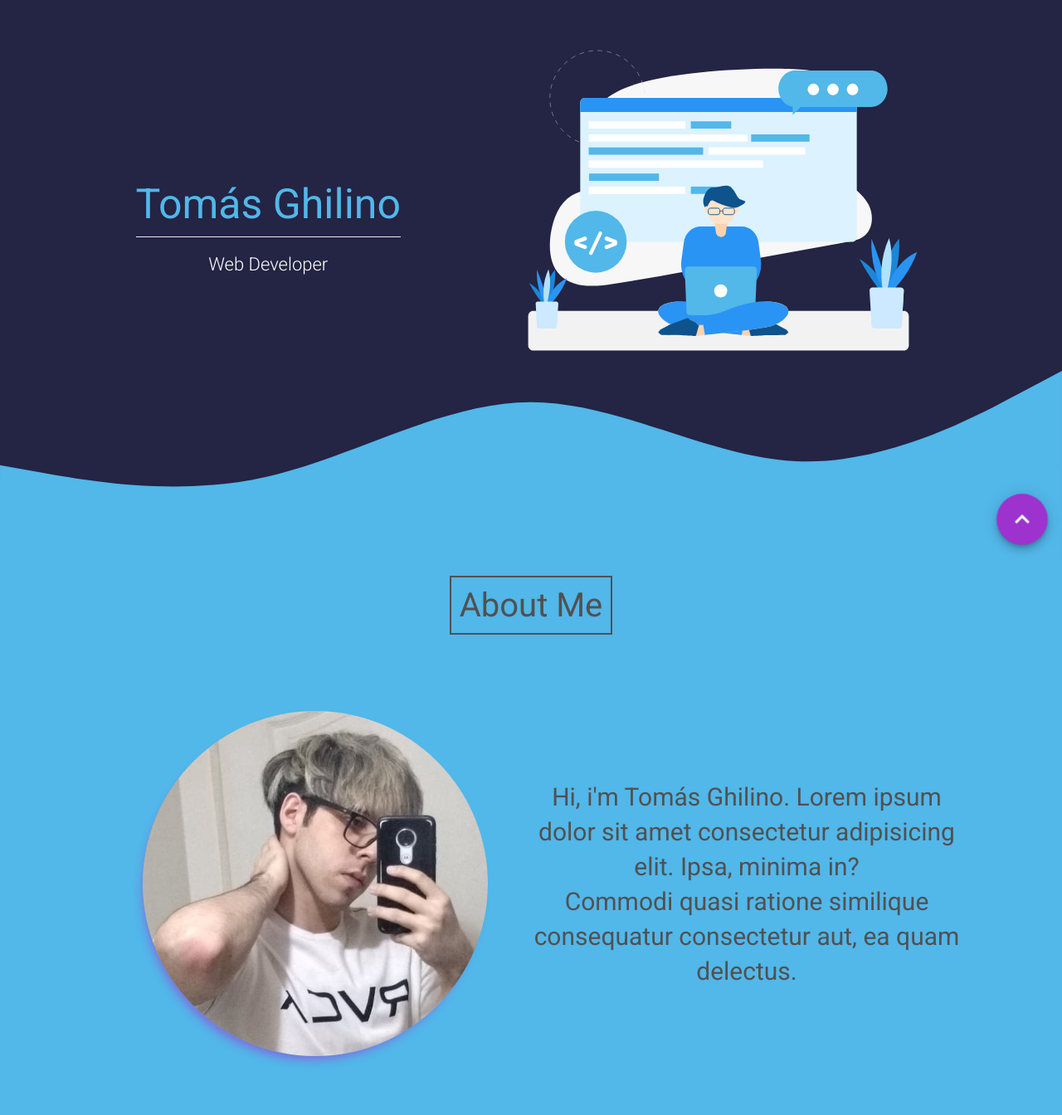
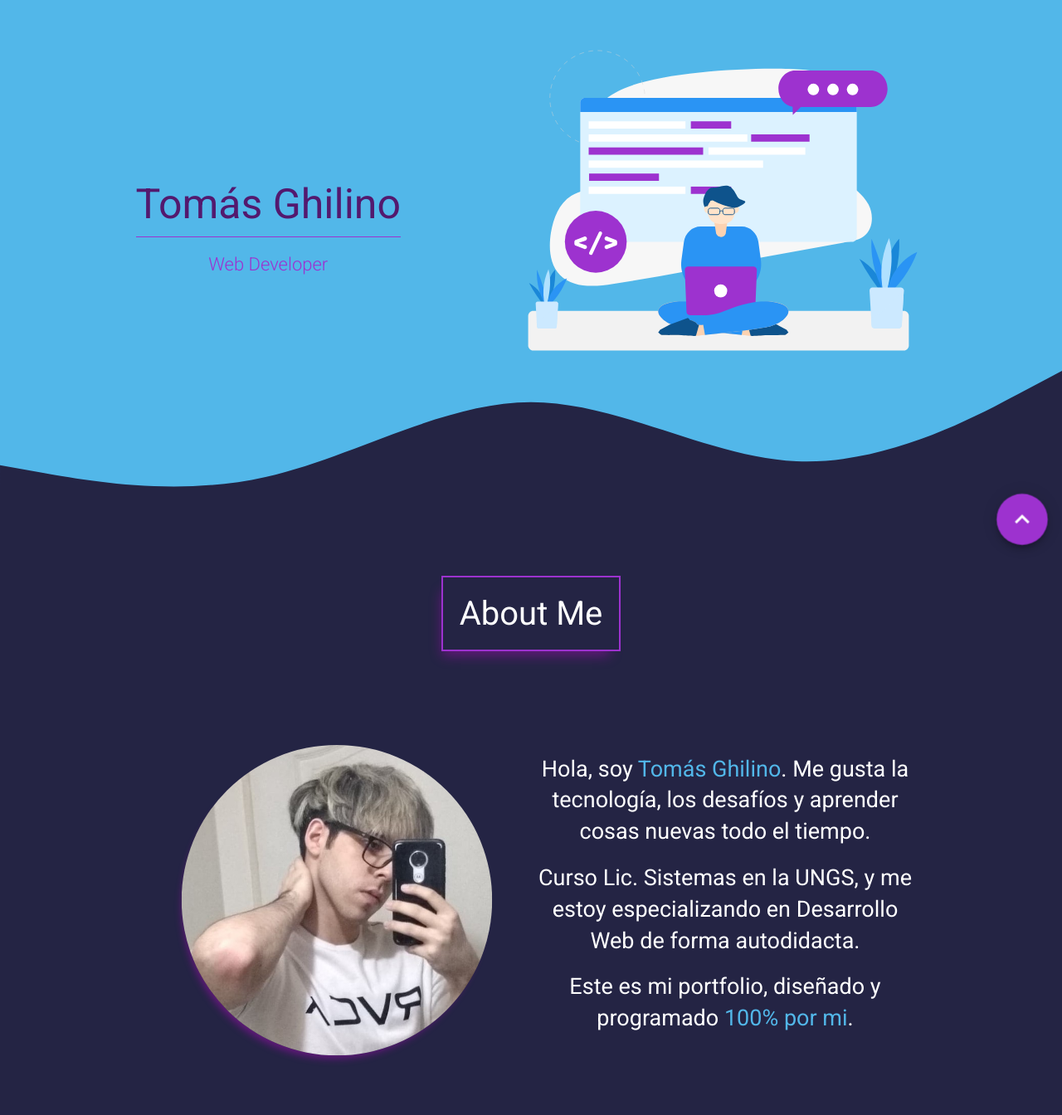
Before and after one commit to tomasghilino/portfolio, a Next.js app: page / in a window 1280 px wide. Shown: the part 126-1470 px from the top of the page at 83% size. Built offline with nearby package versions, Linux system fonts and the light colour scheme.

Commit message:
better design

```diff
--- a/components/AboutMe/AboutMeElements.jsx
+++ b/components/AboutMe/AboutMeElements.jsx
@@ -2,7 +2,7 @@ import styled from '@emotion/styled';
 import Image from 'next/image';
 
 export const AboutMeContainer = styled.div`
-  background-color: var(--bright);
+  background-color: var(--dark);
 
   display: flex;
   flex-direction: column;
@@ -14,13 +14,17 @@ export const AboutMeTitle = styled.h1`
   text-align: center;
   font-size: 3rem;
   font-weight: 400;
-  color: var(--gray);
+  color: white;
   margin: 2rem 0 2rem 0;
 
-  padding: 1rem;
+  box-shadow: -6px 12px 14px -7px rgba(190, 7, 204, 0.43);
+  -webkit-box-shadow: -6px 12px 14px -7px rgba(190, 7, 204, 0.43);
+  -moz-box-shadow: -6px 12px 14px -7px rgba(190, 7, 204, 0.43);
+
+  padding: 2rem;
   display: inline-block;
 
-  border: 2px solid var(--gray);
+  border: 2px solid var(--pink);
 
   @media (min-width: 768px) {
     font-size: 4rem;
@@ -29,7 +33,7 @@ export const AboutMeTitle = styled.h1`
 
 export const AboutMeItems = styled.div`
   padding: 2rem;
-
+  transform: scale(0.9);
   @media (min-width: 970px) {
     margin: auto 10rem;
   }
@@ -52,10 +56,15 @@ export const AboutMeTextContainer = styled.div`
   flex-direction: column;
 `;
 export const AboutMeText = styled.p`
-  color: var(--gray);
+  color: white;
   font-size: 2rem;
   text-align: center;
   line-height: 1.4;
+  margin-bottom: 2rem;
+
+  span {
+    color: var(--bright);
+  }
 
   @media (min-width: 768px) {
     font-size: 3rem;
--- a/components/AboutMe/index.jsx
+++ b/components/AboutMe/index.jsx
@@ -23,12 +23,16 @@ const AboutMe = () => {
           </div>
           <AboutMeTextContainer>
             <AboutMeText>
-              Hi, i'm Tomás Ghilino. Lorem ipsum dolor sit amet consectetur
-              adipisicing elit. Ipsa, minima in?
+              Hola, soy <span>Tomás Ghilino</span>. Me gusta la tecnología, los
+              desafíos y aprender cosas nuevas todo el tiempo.
             </AboutMeText>
             <AboutMeText>
-              Commodi quasi ratione similique consequatur consectetur aut, ea
-              quam delectus.
+              Curso Lic. Sistemas en la UNGS, y me estoy especializando en
+              Desarrollo Web de forma autodidacta.
+            </AboutMeText>
+            <AboutMeText>
+              Este es mi portfolio, diseñado y programado
+              <span> 100% por mi</span>.
             </AboutMeText>
           </AboutMeTextContainer>
         </AboutMeItemsContainer>
--- a/components/Hero/HeroElements.jsx
+++ b/components/Hero/HeroElements.jsx
@@ -28,9 +28,9 @@ export const HeroTitle = styled.h1`
   display: inline-block;
   text-align: center;
 
-  border-bottom: 0.1rem solid #ececec;
+  border-bottom: 0.1rem solid var(--pink);
   padding-bottom: 10px;
-  color: var(--bright);
+  color: var(--darkPink);
 
   @media (max-width: 381px) {
     font-size: 4rem;
@@ -41,7 +41,7 @@ export const HeroText = styled.p`
   font-size: 2.2rem;
   text-align: center;
   font-weight: 200;
-  color: white;
+  color: var(--pink);
   margin-top: 2rem;
 `;
 
--- a/components/Hero/index.jsx
+++ b/components/Hero/index.jsx
@@ -48,7 +48,7 @@ const Hero = () => {
           viewBox="0 0 1440 320"
         >
           <path
-            fill="#52b7e9"
+            fill="var(--dark)"
             fillOpacity="1"
             d="M0,192L60,202.7C120,213,240,235,360,208C480,181,600,107,720,106.7C840,107,960,181,1080,186.7C1200,192,1320,128,1380,96L1440,64L1440,320L1380,320C1320,320,1200,320,1080,320C960,320,840,320,720,320C600,320,480,320,360,320C240,320,120,320,60,320L0,320Z"
           ></path>
--- a/components/Layout/LayoutElements.jsx
+++ b/components/Layout/LayoutElements.jsx
@@ -10,6 +10,7 @@ export const GlobalStyles = css`
     --pink: #9d32cf;
     --darkPink: #53196e;
     --gray: #515151;
+    --violet: #2f0da1;
   }
   html {
     box-sizing: border-box;
@@ -21,7 +22,7 @@ export const GlobalStyles = css`
     box-sizing: inherit;
   }
   body {
-    background-color: var(--dark);
+    background-color: var(--bright);
     margin: 0;
     padding: 0;
     h1,
```
Also changed, not shown: public/images/coding.png (deleted), public/images/coding.svg.
